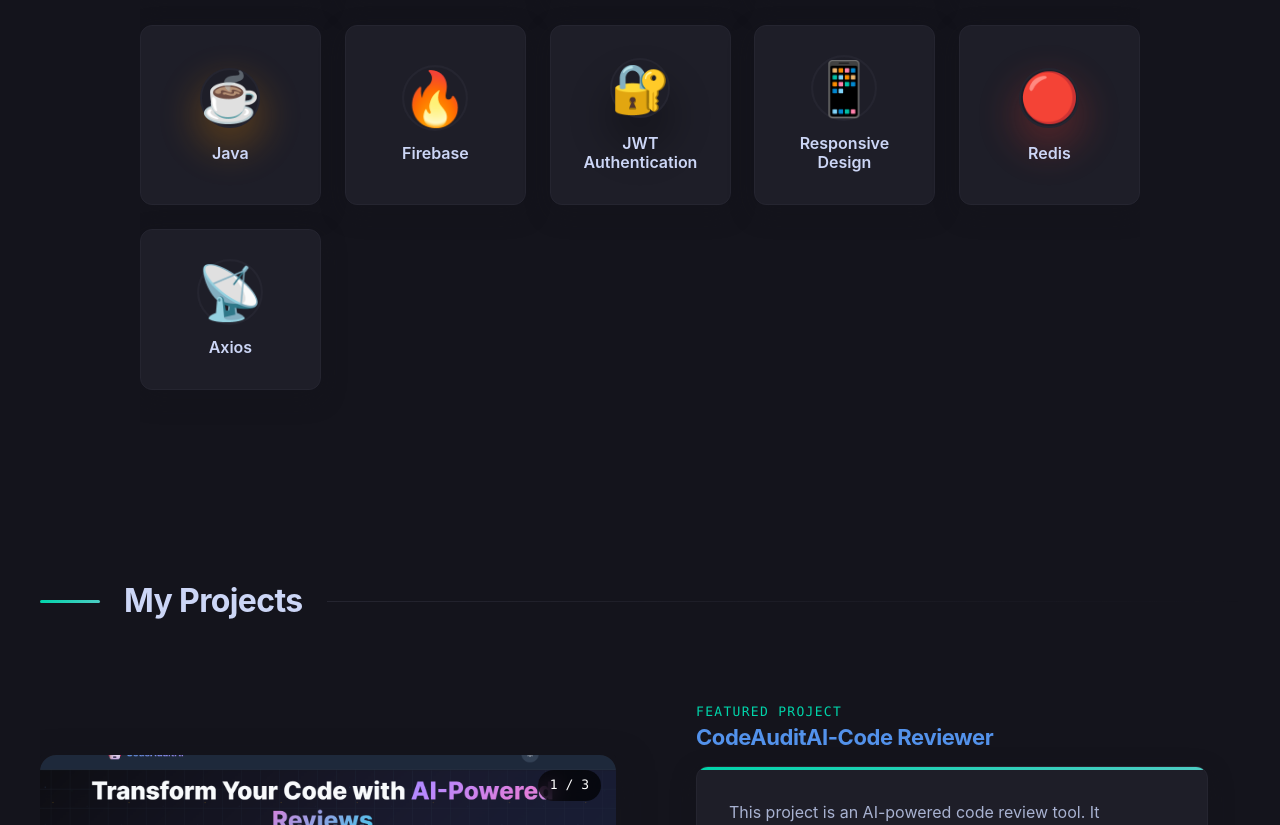
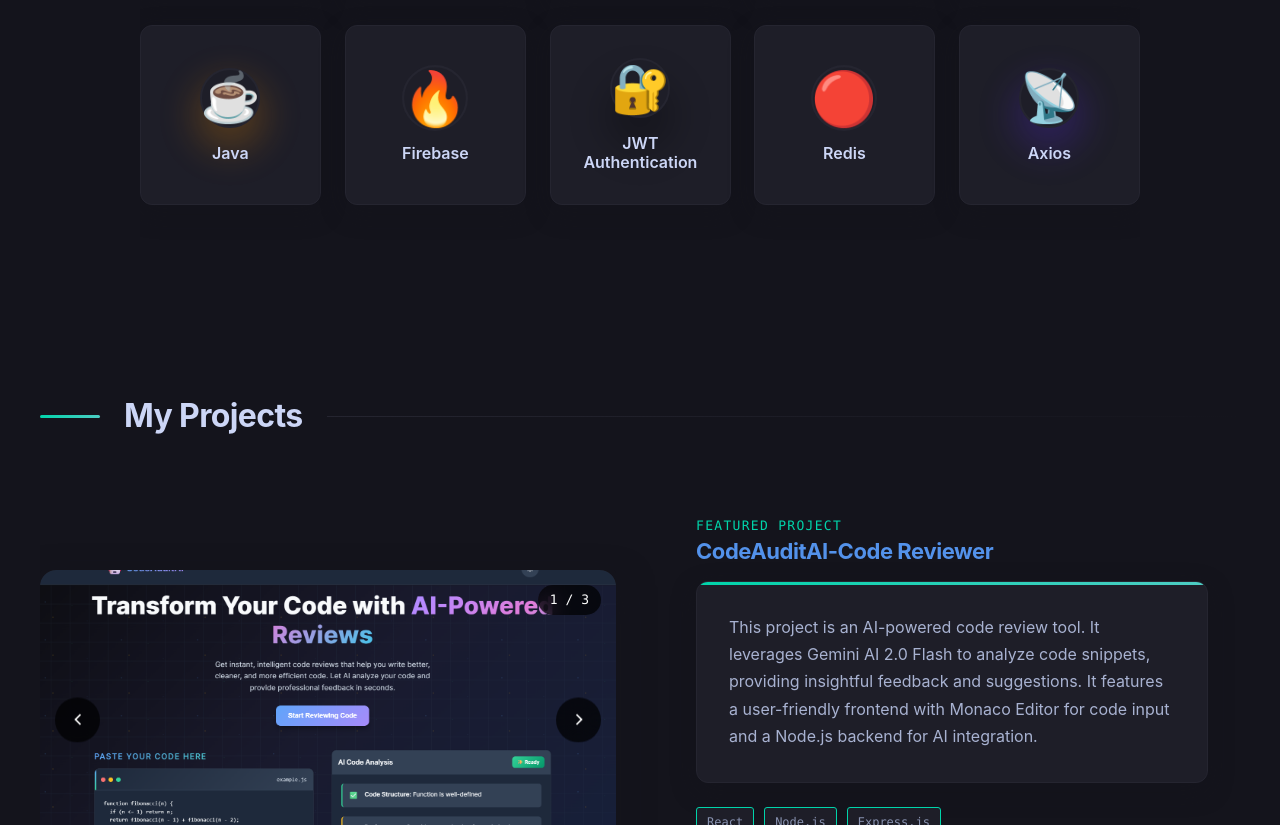
Before and after one commit to ayeshashaw/MyPortfolio, a React (Vite) app: page / in a window 1280 px wide. Shown: the part 2304-3129 px from the top of the page. Built offline with nearby package versions, Linux system fonts and the light colour scheme.

Commit message:
Updated About.jsx

```diff
--- a/src/components/About.jsx
+++ b/src/components/About.jsx
@@ -51,7 +51,6 @@ const About = () => {
     { name: 'Java', icon: '☕', color: '#ED8B00' },
     { name: 'Firebase', icon: '🔥', color: '#FFCA28' },
     { name: 'JWT Authentication', icon: '🔐', color: '#000000' },
-    { name: 'Responsive Design', icon: '📱', color: '#06B6D4' },
     { name: 'Redis', icon: '🔴', color: '#DC382D' },
     { name: 'Axios', icon: '📡', color: '#5A29E4' }
   ];
```
